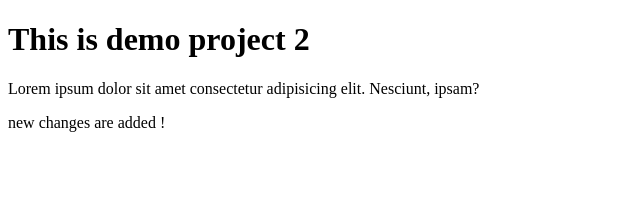
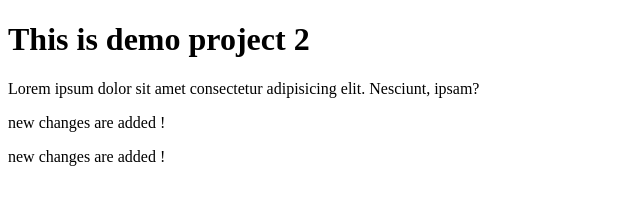
Before and after one commit to ahmad8798/demo2fsd40, a plain HTML site: page index.html in a window 1280 px wide. Shown: the whole page, without its empty margins (0-640 px from the left). Drawn offline with Linux system fonts and the light colour scheme.

Commit message:
new changes again

```diff
--- a/index.html
+++ b/index.html
@@ -12,6 +12,7 @@
     <h1>This is demo project 2</h1>
     <p>Lorem ipsum dolor sit amet consectetur adipisicing elit. Nesciunt, ipsam?</p>
     <p>new changes are added !</p>
+    <p>new changes are added !</p>
 
     <script src="./script.js"></script>
 </body>
```
